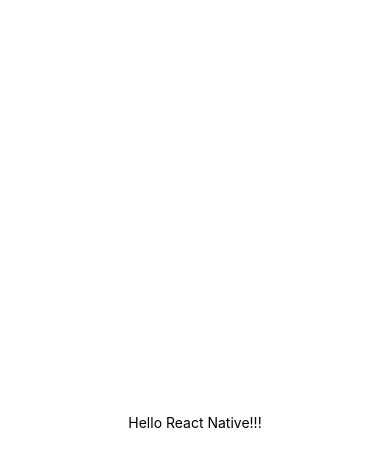
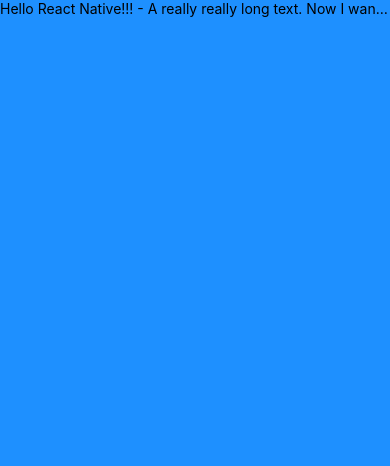
Before and after one commit to Florence-Njeri/DoneWithIt, a React Native app: screen / in a window 390 px wide. Shown: the top 466 px of the page. Built offline with nearby package versions, Linux system fonts and the light colour scheme.

Commit message:
RN text component

```diff
--- a/App.js
+++ b/App.js
@@ -1,19 +1,23 @@
 import React from 'react';
-import { StyleSheet, Text, View } from 'react-native';
+import {StyleSheet, Text, View, SafeAreaView} from 'react-native';
 
-export default function App() {
-  let x=1;
-  console.log("App executed");
-
+export default function App () {
+  let x = 1;
+  console.log ('App executed');
+  const handlePress = () => {
+    console.log ('Text pressed');
+  };
   return (
-    <View style={styles.container}>
-      <Text>Hello React Native!!!</Text>
-    </View>
+    <SafeAreaView style={styles.container}>
+      <Text numberOfLines={1} onPress={handlePress}>
+        Hello React Native!!! - A really really long text. Now I want to make this really long so it des not fit on one line on the screen. See!!
+      </Text>
+    </SafeAreaView>
   );
 }
-const styles = StyleSheet.create({
+const styles = StyleSheet.create ({
   container: {
-    flex: 1,    backgroundColor: '#fff',
-    alignItems: 'center',
-    justifyContent: 'center', },
+    flex: 1,
+    backgroundColor: 'dodgerblue',
+  },
 });
```
